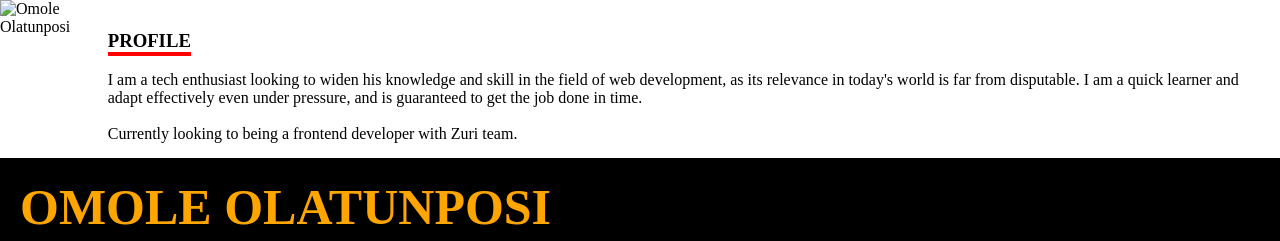
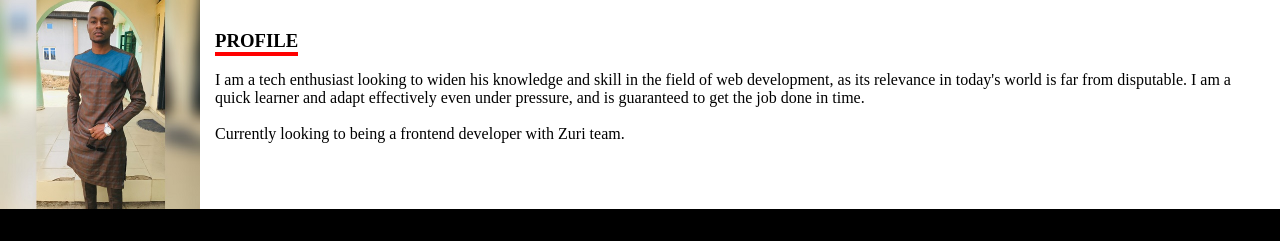
Before and after one commit to DonPozzy/Omole-CV, a plain HTML site: page index.html in a window 1280 px wide. Shown: the top 241 px of the page. Drawn offline with Linux system fonts and the light colour scheme; the site is published under a folder, as on GitHub Pages, so addresses that start at the root find nothing.

Commit message:
image file

```diff
--- a/index.html
+++ b/index.html
@@ -14,7 +14,7 @@
   <div id="page">
     <div id="top">
       <div>
-        <img src="/image.jpg" alt="Omole Olatunposi">
+        <img src="./img/image.jpg" alt="Omole Olatunposi">
       </div>
       <div class="profile">
         <h3>PROFILE</h3>
@@ -46,7 +46,7 @@
         <div id="education">
           <h3>EDUCATION</h3>
           <div class="push">
-            <p> <i class="fas fa-graduation-cap"></i>Covenant Academy<br>2010-2016</p>
+            <p> <i class="fas fa-graduation-cap"></i>Covenant Academy<br>2010 - 2016</p>
           </div>
         </div>
 
```
Also changed, not shown: img/image.jpg (renamed from image.jpg).
